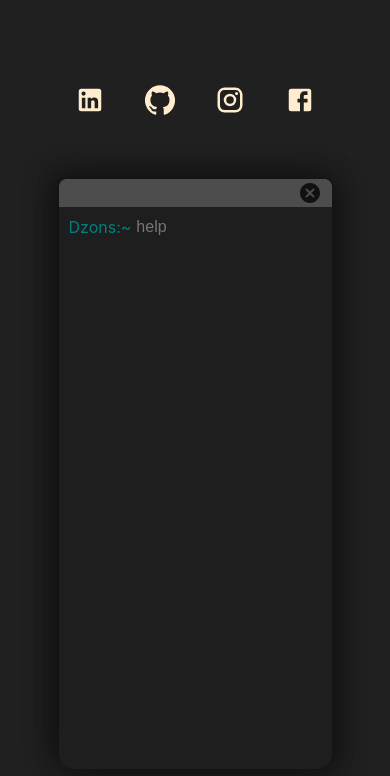
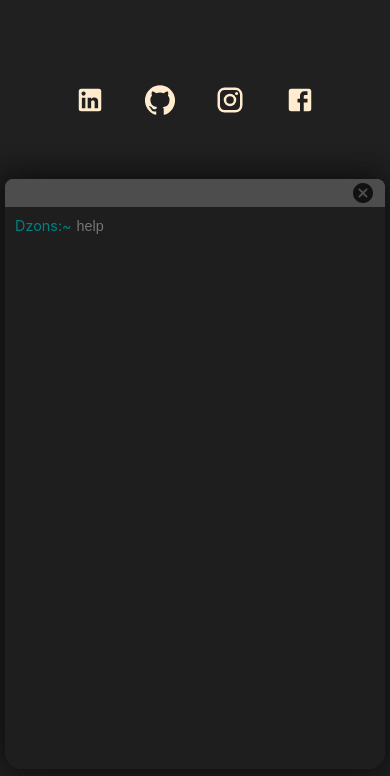
Before and after one commit to DzonHacker/my-site, a React (Create React App) app: page / in a window 390 px wide. Shown: the top 776 px of the page. Built offline with nearby package versions, Linux system fonts and the light colour scheme.

Commit message:
version 1.0

```diff
--- a/src/components/Terminal/Terminal.css
+++ b/src/components/Terminal/Terminal.css
@@ -1,5 +1,3 @@
-
-
 .terminal {
     display: flex;
     background-color: #ededed;
@@ -13,14 +11,15 @@
 }
 
 .content__elements {
+    font-size: 0.9rem;
     display: flex;
     justify-content: space-between;
     align-items: flex-start;
-    width: 40%;
+    width: 70%;
 }
 
 .content__elements > span {
-    width: 60%;
+    width: 70%;
 }
 
 .terminal__bar {
@@ -63,3 +62,41 @@
 .cv__a {
     text-decoration: underline;
 }
+
+@media screen and (min-width: 800px) {
+    .content__elements {
+        font-size: 1rem;
+    }
+    .terminal {
+        width: 70vh;
+    }
+}
+
+@media screen and (max-width: 800px) {
+    .content__elements {
+        font-size: 0.80rem;
+    }
+    .terminal {
+        width: 60vh;
+    }
+}
+
+@media screen and (max-width: 650px) {
+
+    .content__elements {
+        font-size: 0.6rem;
+    }
+    .terminal {
+        width: 50vh;
+    }
+}
+
+@media screen and (max-width: 400px) {
+
+    .content__elements {
+        font-size: 0.5rem;
+    }
+    .terminal {
+        width: 45vh;
+    }
+}
--- a/src/components/TerminalContent/TerminalContent.css
+++ b/src/components/TerminalContent/TerminalContent.css
@@ -12,6 +12,7 @@
 }
 .terminal__hostname {
     color: teal;
+    font-size: 1rem;
 }
 .terminal__input {
     width: 100%;
@@ -31,3 +32,18 @@
 .results {
     margin-bottom: 20px;
 }
+
+@media screen and (max-width: 800px) {
+    .terminal__hostname, .terminal__input {
+        font-size: 0.9rem;
+    }
+
+}
+
+@media screen and (max-width: 600px) {
+
+}
+
+@media screen and (max-width: 400px) {
+
+}
```
Also changed, not shown: src/App.css (+12 -0 lines), src/components/Header/Header.css (+13 -0 lines).
